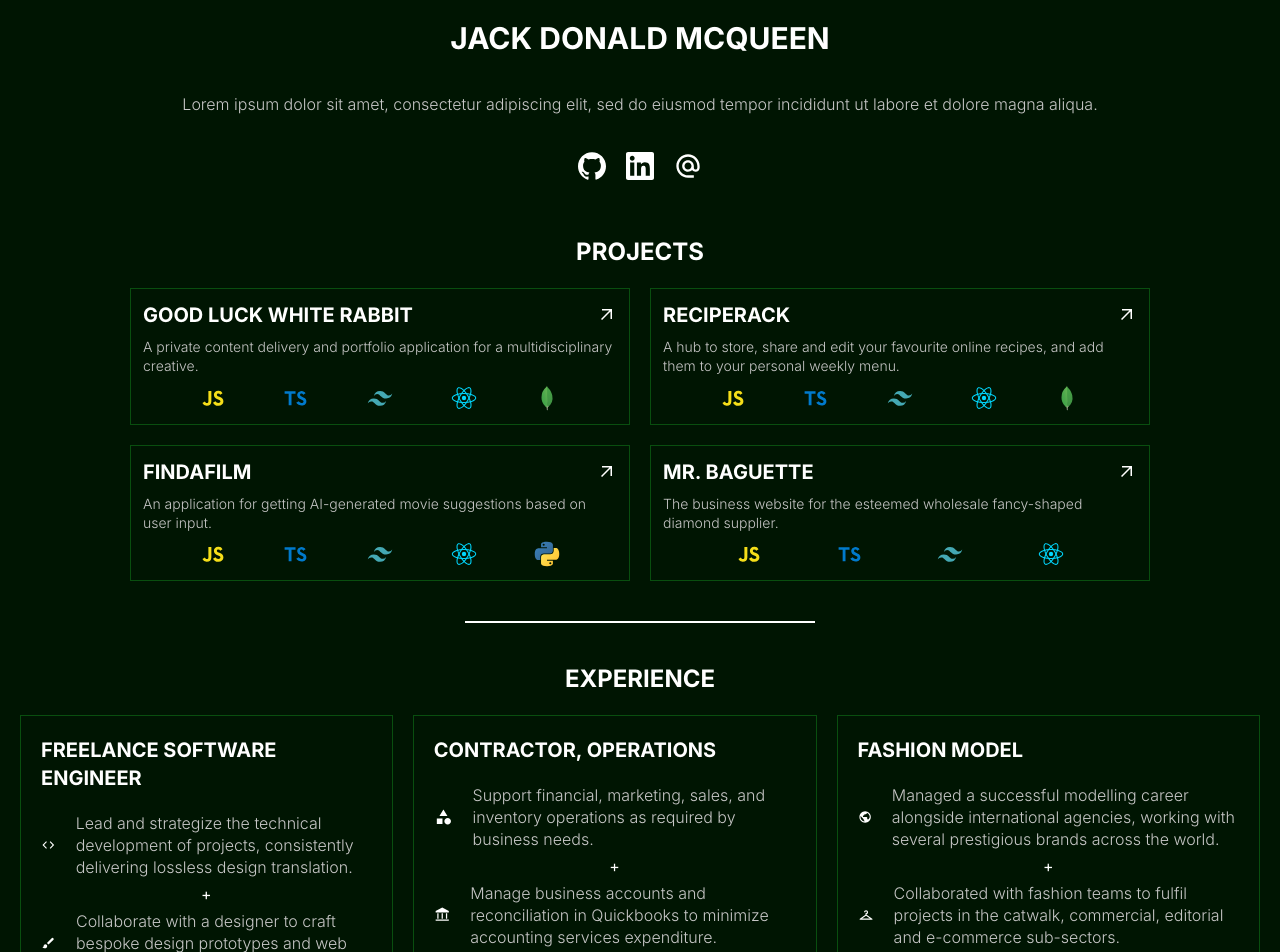
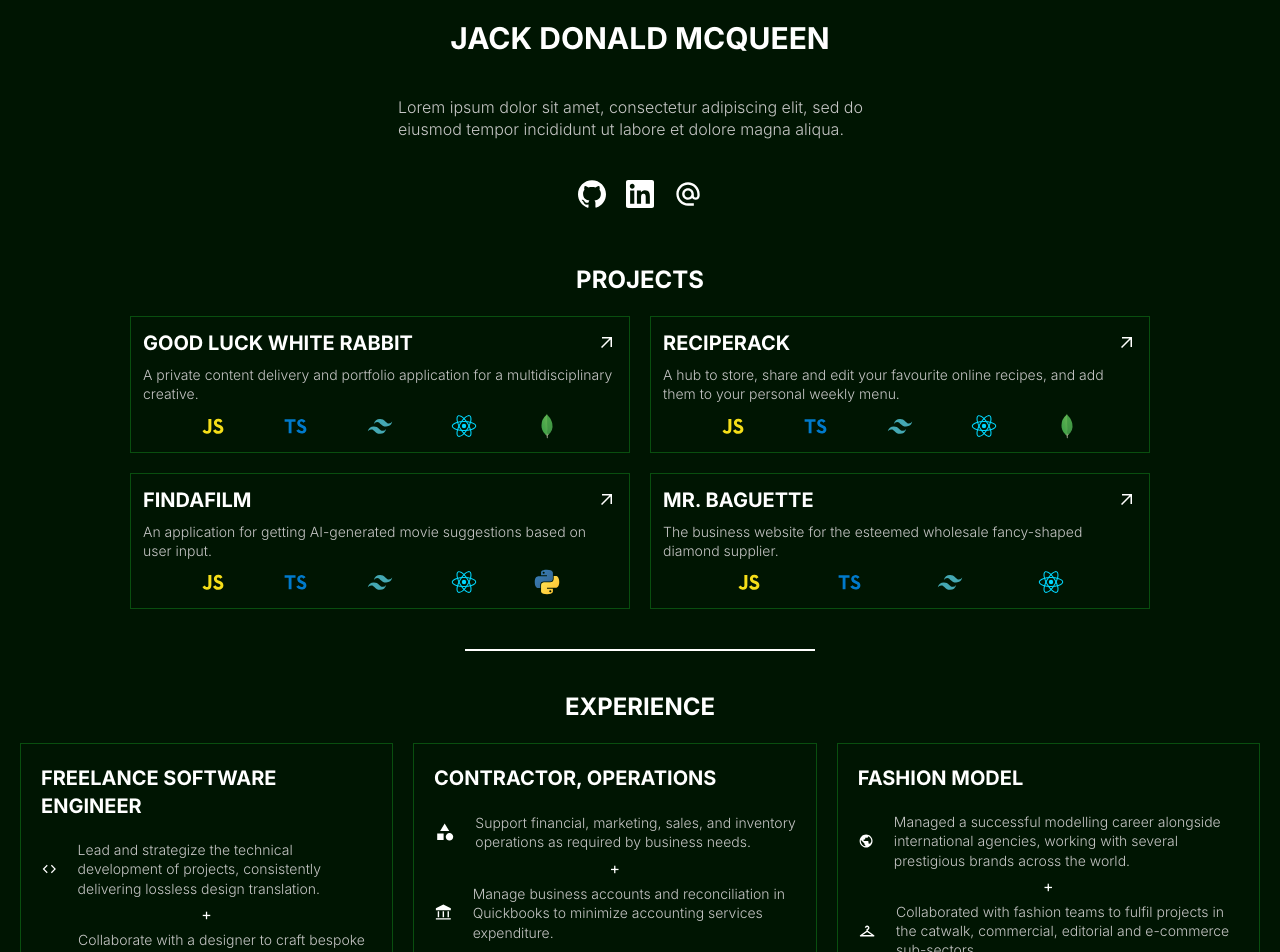
Before and after one commit to j-mcQueen/portfolio, a React (Vite) app: page / in a window 1280 px wide. Shown: the top 952 px of the page. Built offline with nearby package versions, Linux system fonts and the light colour scheme.

Commit message:
Minor typography + layout updates

```diff
--- a/src/components/home/Hero.tsx
+++ b/src/components/home/Hero.tsx
@@ -5,13 +5,13 @@ import LinkedIn from "../../assets/media/icons/LinkedIn";
 export default function Hero() {
   return (
     <>
-      <header>
-        <hgroup className="text-center">
+      <header className="flex flex-col items-center">
+        <hgroup className="max-w-[500px] text-center">
           <h1 className="font-interB text-2xl xl:text-3xl">
             JACK DONALD MCQUEEN
           </h1>
 
-          <p className="font-interL text-gray py-7 xl:py-10 px-3">
+          <p className="font-interL text-gray text-center xl:text-left leading-snug py-7 xl:py-10 px-2">
             Lorem ipsum dolor sit amet, consectetur adipiscing elit, sed do
             eiusmod tempor incididunt ut labore et dolore magna aliqua.
           </p>
--- a/src/components/home/experience/Overview.tsx
+++ b/src/components/home/experience/Overview.tsx
@@ -5,14 +5,14 @@ export default function Overview({ ...props }) {
   const { title, bullets, icons } = props;
 
   return (
-    <div className="border border-solid border-emerald p-5 xl:max-w-[550px]">
+    <div className="border border-solid border-emerald p-5 xl:max-w-[575px]">
       <h3 className="font-interB text-left text-lg xl:text-xl pb-5">{title}</h3>
 
       <ul>
         {bullets.map((bullet: string, index: number) => {
           return (
             <Fragment key={uuidv4()}>
-              <li className="flex items-center gap-5 font-interL text-left text-gray leading-snug">
+              <li className="flex items-center gap-5 font-interL text-left text-sm text-gray leading-snug">
                 {icons[index]}
 
                 {bullet}
```
